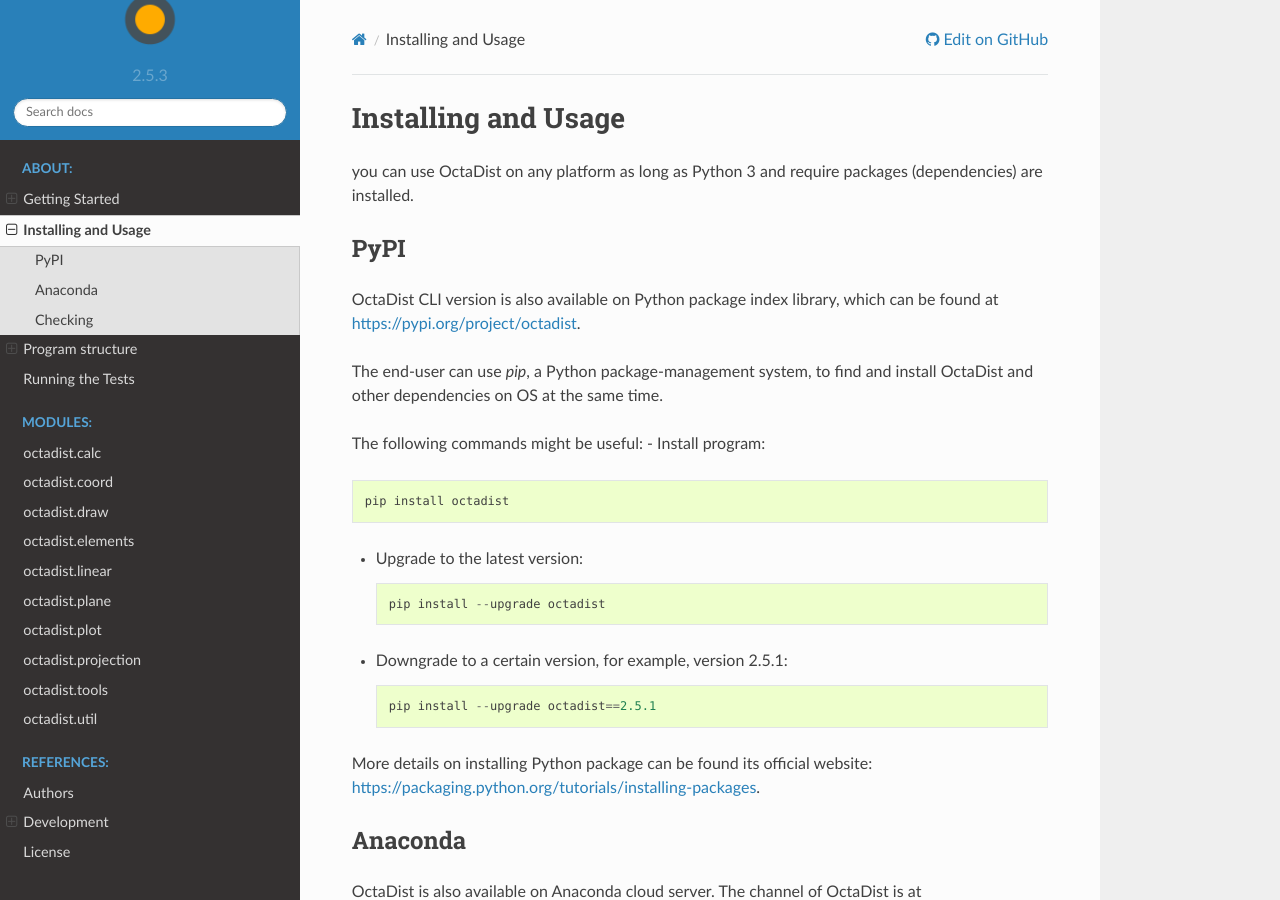
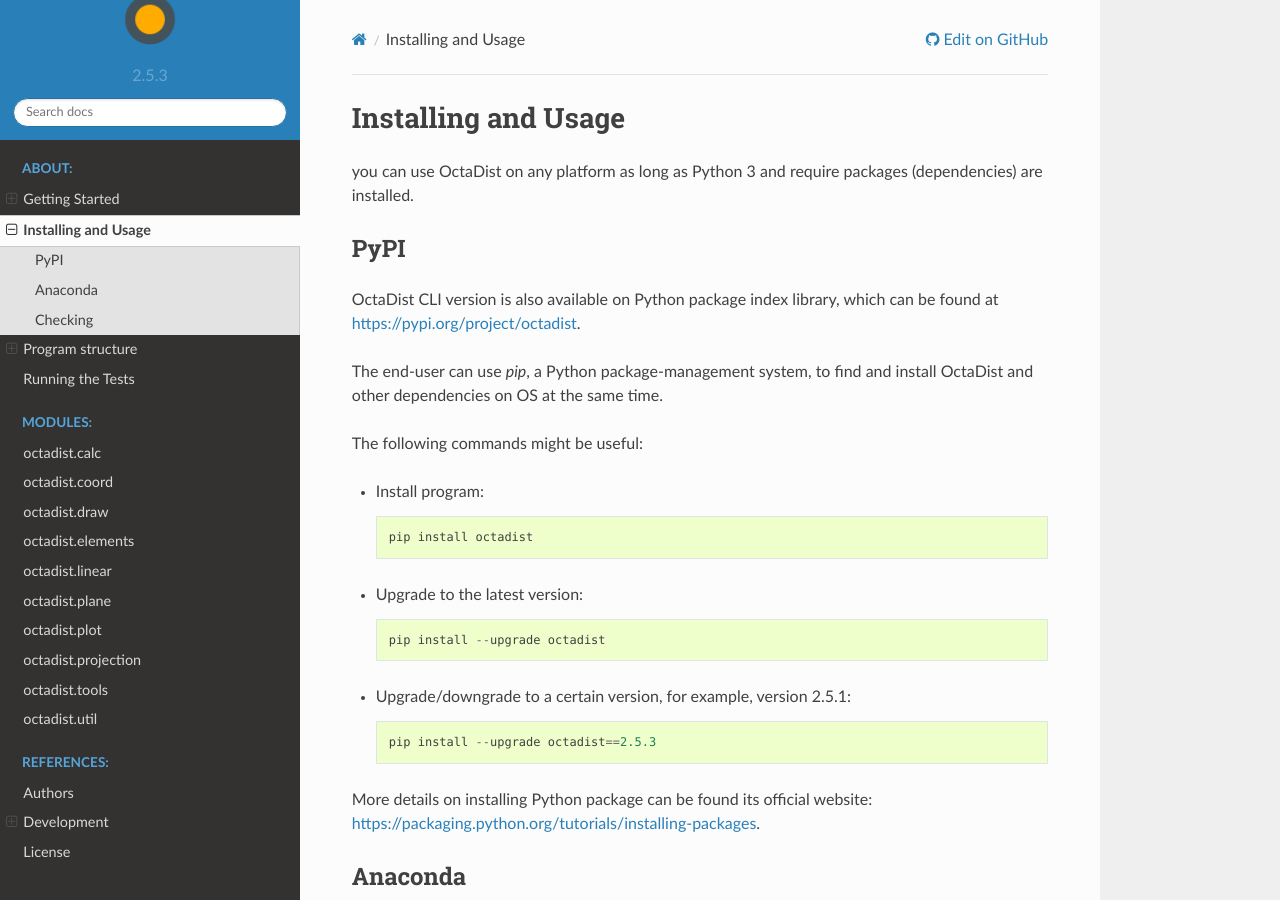
Before and after one commit to OctaDist/OctaDist-PyPI, a Sphinx documentation site: the page built from docs/about/installing-usage.rst, in a window 1280 px wide and 900 px high. Built offline with Sphinx 7.4.7 and the Read the Docs theme 2.0.0, drawn with Linux system fonts in a browser that asks for light colours.

Commit message:
Edited pip upgrade/downgrade commands.

```diff
--- a/docs/about/installing-usage.rst
+++ b/docs/about/installing-usage.rst
@@ -15,6 +15,7 @@
 to find and install OctaDist and other dependencies on OS at the same time.
 
 The following commands might be useful:
+
 - Install program::
 
    pip install octadist
@@ -23,9 +24,9 @@
 
    pip install --upgrade octadist
 
-- Downgrade to a certain version, for example, version 2.5.1::
+- Upgrade/downgrade to a certain version, for example, version 2.5.1::
 
-   pip install --upgrade octadist==2.5.1
+   pip install --upgrade octadist==2.5.3
 
 More details on installing Python package can be found its official website:
 https://packaging.python.org/tutorials/installing-packages.
```
